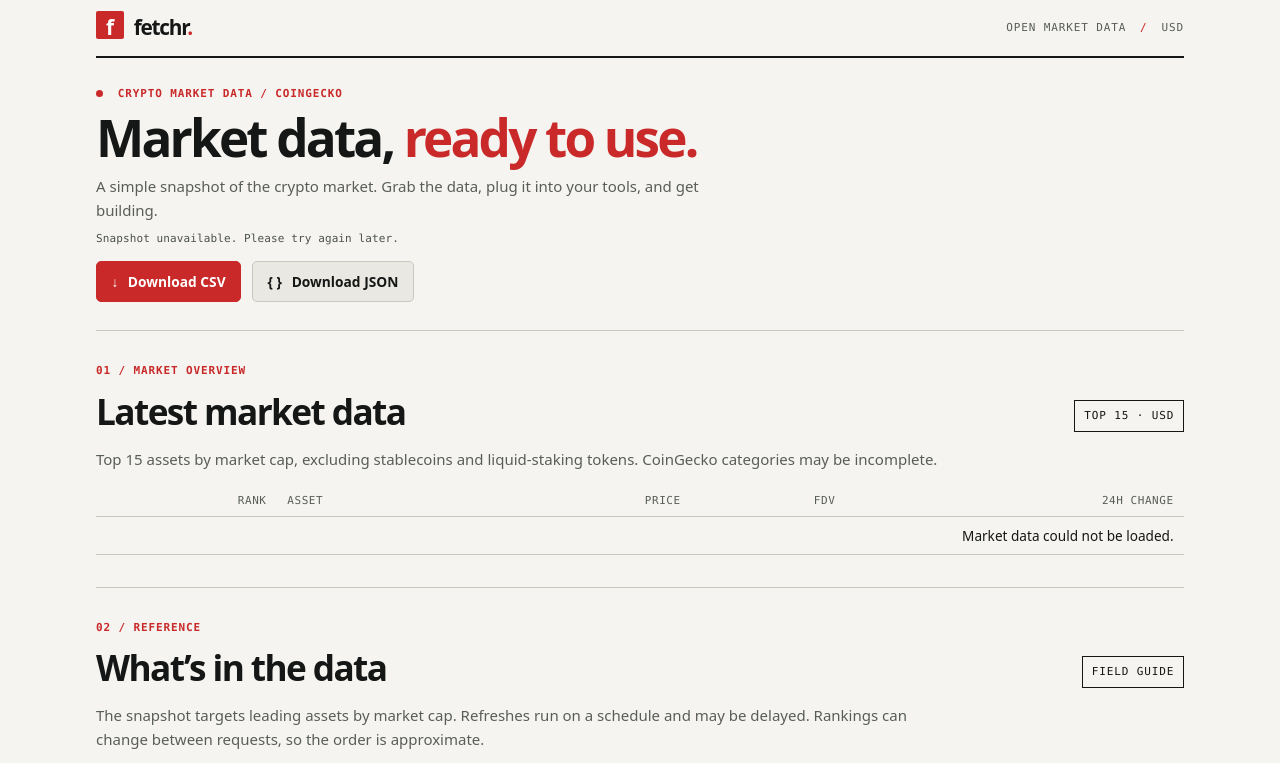
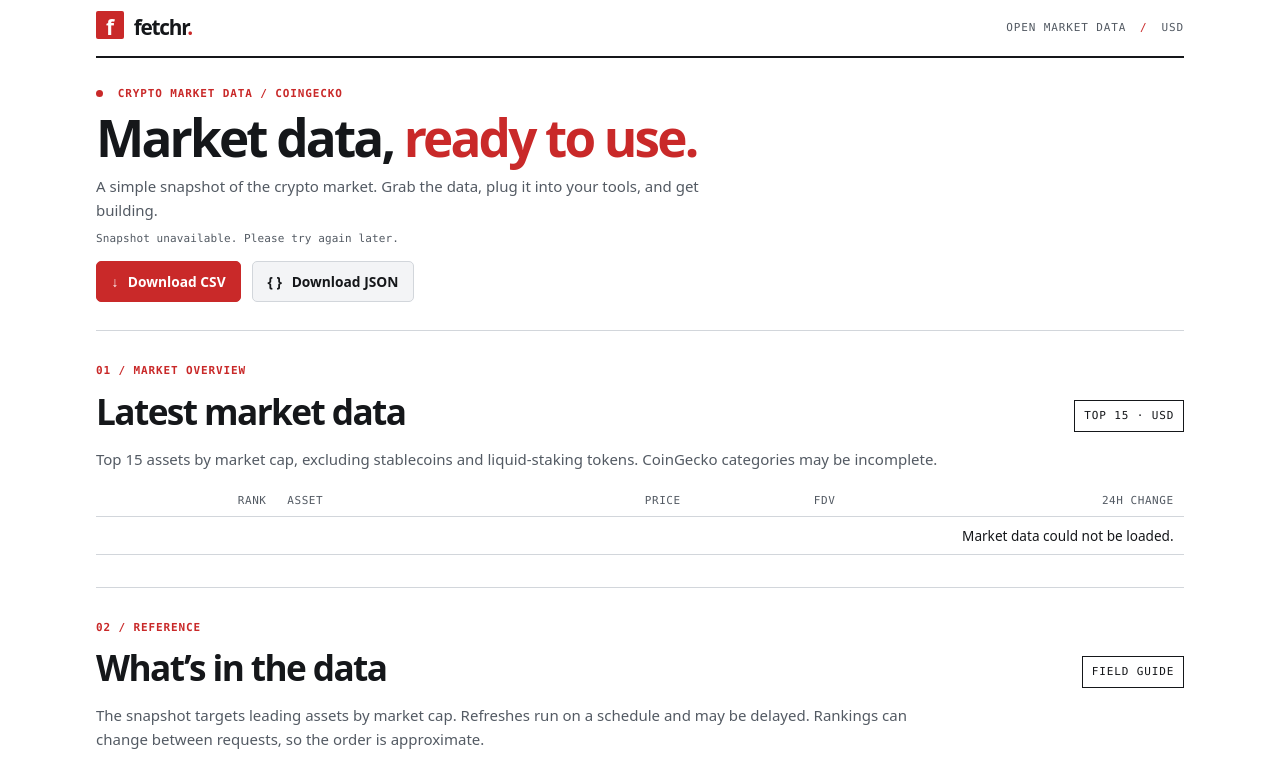
Before and after one commit to Spofas/fetchr, a plain HTML site: page site/index.html in a window 1280 px wide. Shown: the top 763 px of the page. Drawn offline with Linux system fonts and the light colour scheme; no server answers.

Commit message:
Use neutral white page palette

```diff
--- a/site/index.html
+++ b/site/index.html
@@ -5,7 +5,7 @@
   <meta name="viewport" content="width=device-width, initial-scale=1">
   <title>fetchr — crypto market data</title>
   <style>
-    :root { color-scheme: light; --bg: #f5f4f0; --panel: #eae8e2; --line: #c9c7c0; --text: #151716; --muted: #595d59; --accent: #c92929; }
+    :root { color-scheme: light; --bg: #fff; --panel: #f3f4f6; --line: #d2d6db; --text: #15171a; --muted: #535a63; --accent: #c92929; }
     * { box-sizing: border-box; }
     body { font: 15px/1.6 system-ui, sans-serif; max-width: 72rem; margin: auto; padding: 0 2rem; background: var(--bg); color: var(--text); }
     a { color: var(--accent); } a:focus-visible { outline: 2px solid var(--accent); outline-offset: 4px; }
@@ -16,13 +16,13 @@
     .brand-dot, .slash { color: var(--accent); }
     .header-note, .eyebrow, .section-badge, .snapshot-status { font: 11px/1.5 ui-monospace, SFMono-Regular, Consolas, monospace; letter-spacing: .08em; }
     .header-note { color: var(--muted); } .header-note span { color: var(--accent); margin: 0 .4rem; }
-    .hero { padding: 1.75rem 0; border-bottom: 1px solid var(--line); background-image: linear-gradient(90deg, transparent 99.8%, #e1dfd9 100%); background-size: 12.5% 100%; }
+    .hero { padding: 1.75rem 0; border-bottom: 1px solid var(--line); background-image: linear-gradient(90deg, transparent 99.8%, #e5e7eb 100%); background-size: 12.5% 100%; }
     .eyebrow { color: var(--accent); font-weight: 650; margin: 0 0 .55rem; }
     .status-dot { display: inline-block; width: 7px; height: 7px; background: var(--accent); border-radius: 50%; margin-right: .45rem; }
     h1 { font-size: clamp(2rem, 4vw, 3.25rem); line-height: 1.05; letter-spacing: -.055em; margin: 0; }
     h1 span { color: var(--accent); } h2 { font-size: clamp(1.65rem, 3vw, 2.2rem); letter-spacing: -.045em; line-height: 1.15; margin: 0; }
     .hero-copy { color: var(--muted); max-width: 40rem; margin: .55rem 0; }
-    .snapshot-status { color: #4c514e; margin: 0 0 .85rem; letter-spacing: .01em; }
+    .snapshot-status { color: var(--muted); margin: 0 0 .85rem; letter-spacing: .01em; }
     .links { display: flex; gap: .7rem; flex-wrap: wrap; }
     .button { display: inline-flex; align-items: center; gap: .6rem; padding: .55rem .9rem; border: 1px solid var(--line); border-radius: 5px; font-size: .86rem; font-weight: 700; text-decoration: none; transition: border-color .15s, background .15s; }
     .button.primary { background: var(--accent); color: #fff; border-color: var(--accent); } .button.primary:hover { background: #9f1f1f; }
@@ -31,7 +31,7 @@
     .section-heading { display: flex; align-items: end; justify-content: space-between; gap: 1rem; } .section-heading .eyebrow { margin-bottom: .7rem; }
     .section-badge { color: var(--text); white-space: nowrap; padding: .4rem .55rem; border: 1px solid var(--text); border-radius: 0; }
     .muted { color: var(--muted); max-width: 53rem; } .footnote { font-size: .85rem; }
-    code { font-family: ui-monospace, SFMono-Regular, Consolas, monospace; overflow-wrap: anywhere; color: #202522; }
+    code { font-family: ui-monospace, SFMono-Regular, Consolas, monospace; overflow-wrap: anywhere; color: var(--text); }
     .code-block { background: var(--panel); border: 1px solid var(--line); border-left: 3px solid var(--accent); padding: 1rem 1.2rem; font-size: .85rem; }
     .field-grid { display: grid; grid-template-columns: repeat(auto-fit, minmax(210px, 1fr)); gap: .45rem; padding: 0; border: 0; margin: 1rem 0; }
     .field-grid label { display: flex; align-items: flex-start; gap: .55rem; padding: .5rem; background: var(--panel); font-size: .85rem; cursor: pointer; }
@@ -43,7 +43,7 @@
     table { border-collapse: collapse; width: 100%; } th, td { text-align: left; padding: .45rem .65rem; border-bottom: 1px solid var(--line); overflow-wrap: anywhere; }
     th { color: var(--muted); font: 11px/1.5 ui-monospace, SFMono-Regular, Consolas, monospace; text-transform: uppercase; letter-spacing: .05em; }
     .market-table { font-size: .85rem; font-variant-numeric: tabular-nums; margin-top: .75rem; }
-    .market-table tbody tr:hover { background: #e8e6e1; }
+    .market-table tbody tr:hover { background: #f3f4f6; }
     .market-table th:not(:nth-child(2)), .market-table td:not(:nth-child(2)) { text-align: right; }
     .asset-name { display: flex; gap: .5rem; align-items: center; } .asset-icon { width: 24px; height: 24px; border-radius: 50%; }
     footer { padding: 2rem 0 3rem; color: var(--muted); font-size: .8rem; } footer p { margin: 0; } .footer-brand { font-size: 1.1rem; }
```
